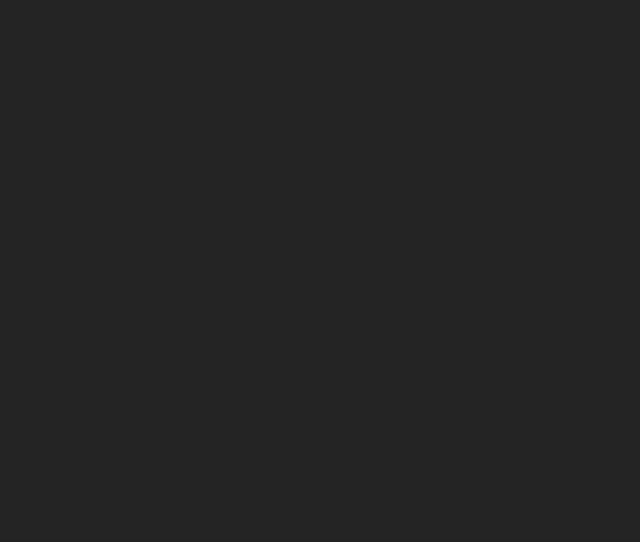
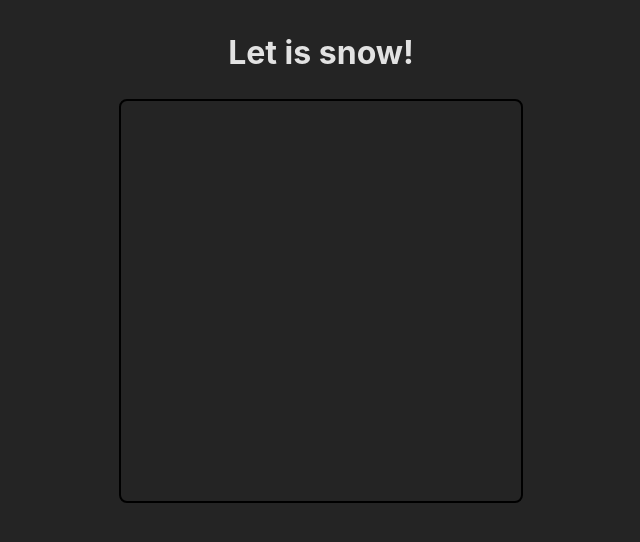
Before and after one commit to adripanico/sandbox, a website built with Vite: page index.html in a window 1280 px wide. Shown: the whole page, without its empty margins (319-959 px from the left). Built offline with nearby package versions, Linux system fonts and the light colour scheme; animation ran at ten frames a second.

Commit message:
Add canvas and basic logic

```diff
--- a/index.html
+++ b/index.html
@@ -7,6 +7,10 @@
     <title>Sandbox!</title>
   </head>
   <body>
+    <div class="wrapper">
+      <h1>Let is snow!</h1>
+      <canvas id="canvas"></canvas>
+    </div>
     <script type="module" src="/src/main.ts"></script>
   </body>
 </html>
--- /dev/null
+++ b/src/canvasUtils.ts
@@ -0,0 +1,77 @@
+import { BRUSH_PATTERN, CANVAS_SIZE } from './constants';
+import { IColor, IMatrix, IPosition } from './models';
+
+// iterates over warm or cold colors
+// TODO add a toggle to switch between color modes
+export function changeColor(color: IColor, warm = true): IColor {
+  if (warm) {
+    if (color[0] < 255) {
+      color[0]++; // increase red channel
+    } else if (color[1] < 255) {
+      color[1]++; // increase green channel
+    } else if (color[2] < 255) {
+      color[2]++; // increase blue channel
+    } else {
+      // reset color to (0, 0, 0)
+      color[0] = 0;
+      color[1] = 0;
+      color[2] = 0;
+    }
+  } else {
+    if (color[2] < 255) {
+      color[2]++;
+    } else if (color[1] < 255) {
+      color[1]++;
+    } else if (color[0] < 255) {
+      color[0]++;
+    } else {
+      color[0] = 0;
+      color[1] = 0;
+      color[2] = 0;
+    }
+  }
+
+  return color;
+}
+
+export function drawPixel(
+  ctx: CanvasRenderingContext2D,
+  pos: IPosition,
+  color: IColor,
+) {
+  const pixelSize = BRUSH_PATTERN.length;
+  const pixel = ctx.createImageData(pixelSize, pixelSize);
+  for (let i = 0; i < pixelSize; i++) {
+    for (let j = 0; j < pixelSize; j++) {
+        pixel.data[i * pixelSize * 4 + j * 4] = color[0];
+        pixel.data[i * pixelSize * 4 + j * 4 + 1] = color[1];
+        pixel.data[i * pixelSize * 4 + j * 4 + 2] = color[2];
+        pixel.data[i * pixelSize * 4 + j * 4 + 3] = BRUSH_PATTERN[i][j] * 255;
+    }
+  }
+  ctx.putImageData(pixel, pos.x, pos.y);
+}
+
+export function getMatrix(imageData: ImageData): IMatrix {
+  const matrix: IMatrix = [];
+
+  for (let i = 0; i < CANVAS_SIZE; i++) {
+    const row: IColor[] = [];
+    for (let j = 0; j < CANVAS_SIZE; j++) {
+      const pixelStartIndex = i * CANVAS_SIZE * 4 + j * 4;
+      row.push([
+        imageData.data[pixelStartIndex],
+        imageData.data[pixelStartIndex + 1],
+        imageData.data[pixelStartIndex + 2],
+        imageData.data[pixelStartIndex + 3],
+      ]);
+    }
+    matrix.push(row);
+  }
+
+  return matrix;
+}
+
+export function getImgData(matrix: IMatrix): number[] {
+  return matrix.flat().flat();
+}
--- /dev/null
+++ b/src/constants.ts
@@ -0,0 +1,16 @@
+export const CANVAS_SIZE = 200;
+export const ROW_SIZE = CANVAS_SIZE * 4; // 4 numbers (r, g, b, a) per pixel
+// export const BRUSH_PATTERN = [
+//     [0, 0, 0.5, 0, 0],
+//     [0, 0.5, 1, 0.5, 0],
+//     [0.5, 1, 1, 1, 0.5],
+//     [0, 0.5, 1, 0.5, 0],
+//     [0, 0, 0.5, 0, 0],
+// ];
+export const BRUSH_PATTERN = [
+    [0, 0, 0.5, 0, 0],
+    [0, 0.5, 1, 0.5, 0],
+    [0.5, 1, 1, 1, 0.5],
+    [0.5, 1, 1, 1, 0.5],
+    [0, 0.5, 0.5, 0.5, 0],
+];
--- a/src/main.ts
+++ b/src/main.ts
@@ -1 +1,105 @@
-import './style.css'
+import './style.css';
+
+import { changeColor, drawPixel, getImgData, getMatrix } from './canvasUtils';
+import { CANVAS_SIZE } from './constants';
+import { IColor, IPosition } from './models';
+
+let currentColor: IColor = [0, 0, 0];
+let isMouseDown = false;
+
+function init() {
+  const canvas = document.getElementById('canvas') as HTMLCanvasElement | null;
+
+  if (!canvas) {
+    throw Error('Canvas element not found!');
+  }
+
+  canvas.width = canvas.height = CANVAS_SIZE;
+  canvas.style.width = canvas.style.height = `${CANVAS_SIZE}px`;
+
+  const ctx = canvas.getContext('2d', { willReadFrequently: true });
+
+  if (!ctx) {
+    throw Error('Canvas context not found!');
+  }
+
+  function animate() {
+    if (!ctx) {
+      return;
+    }
+
+    const imgData = ctx.getImageData(0, 0, CANVAS_SIZE, CANVAS_SIZE);
+    const matrix = getMatrix(imgData);
+
+    for (let i = CANVAS_SIZE - 2; i >= 0; i--) {
+      for (let j = CANVAS_SIZE - 1; j >= 0; j--) {
+        // if the current pixel is not empty (checking only last value, i.e., the alpha channel)
+        if (matrix[i][j][3] !== 0) {
+          const belowIsEmpty = matrix[i + 1][j][3] === 0;
+          const belowLeftIsEmpty = j > 0 && matrix[i + 1][j - 1][3] === 0;
+          const belowRightIsEmpty = j < CANVAS_SIZE - 1 && matrix[i + 1][j + 1][3] === 0;
+
+          // if pixel right below the current one is empty, drop the current one
+          if (belowIsEmpty) {
+            matrix[i + 1][j] = matrix[i][j];
+            matrix[i][j] = [0, 0, 0, 0];
+          }
+          // if pixel below left or below right is empty, drop the current one to one of them
+          else if (belowLeftIsEmpty || belowRightIsEmpty) {
+            const direction =
+              belowLeftIsEmpty && belowRightIsEmpty
+                ? Math.random() > 0.5
+                  ? 'l'
+                  : 'r'
+                : belowLeftIsEmpty
+                ? 'l'
+                : belowRightIsEmpty
+                ? 'r'
+                : undefined;
+
+            if (direction === 'l') {
+              matrix[i + 1][j - 1] = matrix[i][j];
+              matrix[i][j] = [0, 0, 0, 0];
+            } else if (direction === 'r') {
+              matrix[i + 1][j + 1] = matrix[i][j];
+              matrix[i][j] = [0, 0, 0, 0];
+            }
+          }
+          // if the pixel can't drop anymore, get rid of transparencies on the brush pattern
+          else {
+            matrix[i][j][3] = 255 / 2 ? 255 : 0;
+          }
+        }
+      }
+    }
+
+    imgData.data.set(getImgData(matrix));
+    ctx.putImageData(imgData, 0, 0);
+    requestAnimationFrame(animate);
+  }
+
+  animate();
+
+  canvas.addEventListener('mousedown', () => {
+    isMouseDown = true;
+    console.log('hola')
+  });
+
+  canvas.addEventListener('mouseup', () => {
+    isMouseDown = false;
+  });
+
+  canvas.addEventListener('mousemove', (event) => {
+    if (isMouseDown) {
+      const position: IPosition = {
+        x: event.offsetX,
+        y: event.offsetY,
+      };
+      console.log(currentColor)
+      drawPixel(ctx, position, currentColor);
+      currentColor = changeColor(currentColor);
+    }
+  });
+}
+
+init();
--- /dev/null
+++ b/src/models.ts
@@ -0,0 +1,9 @@
+// [r, g, b] | [r, g, b, a]
+export type IColor = [number, number, number] | [number, number, number, number];
+
+export interface IPosition {
+    x: number;
+    y: number;
+}
+
+export type IMatrix = IColor[][];
--- a/src/style.css
+++ b/src/style.css
@@ -12,3 +12,17 @@
   -webkit-font-smoothing: antialiased;
   -moz-osx-font-smoothing: grayscale;
 }
+
+.wrapper {
+  width: 100%;
+  display: flex;
+  align-items: center;
+  flex-direction: column;
+}
+
+#canvas {
+  border: 1px solid black;
+  border-radius: 4px;
+  transform-origin: top;
+  transform: scale(2);
+}
```
